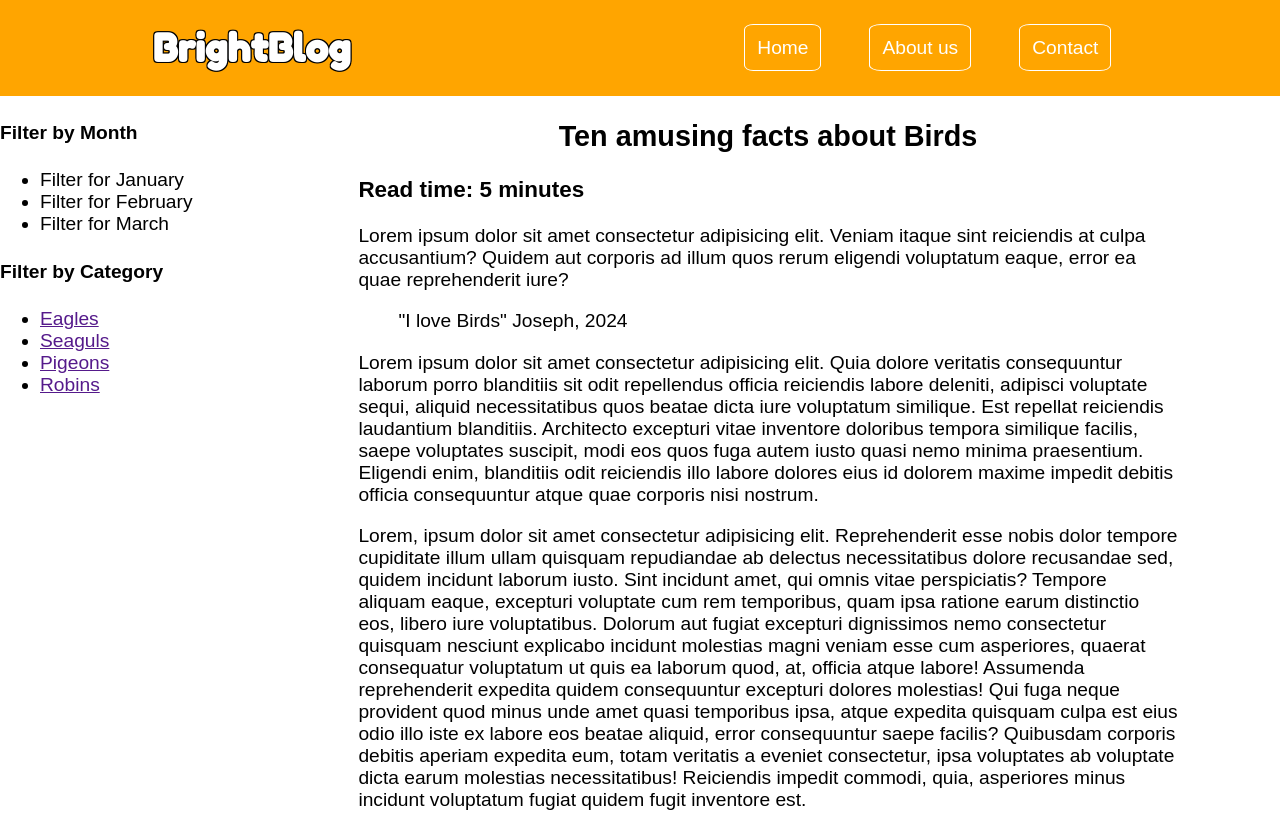
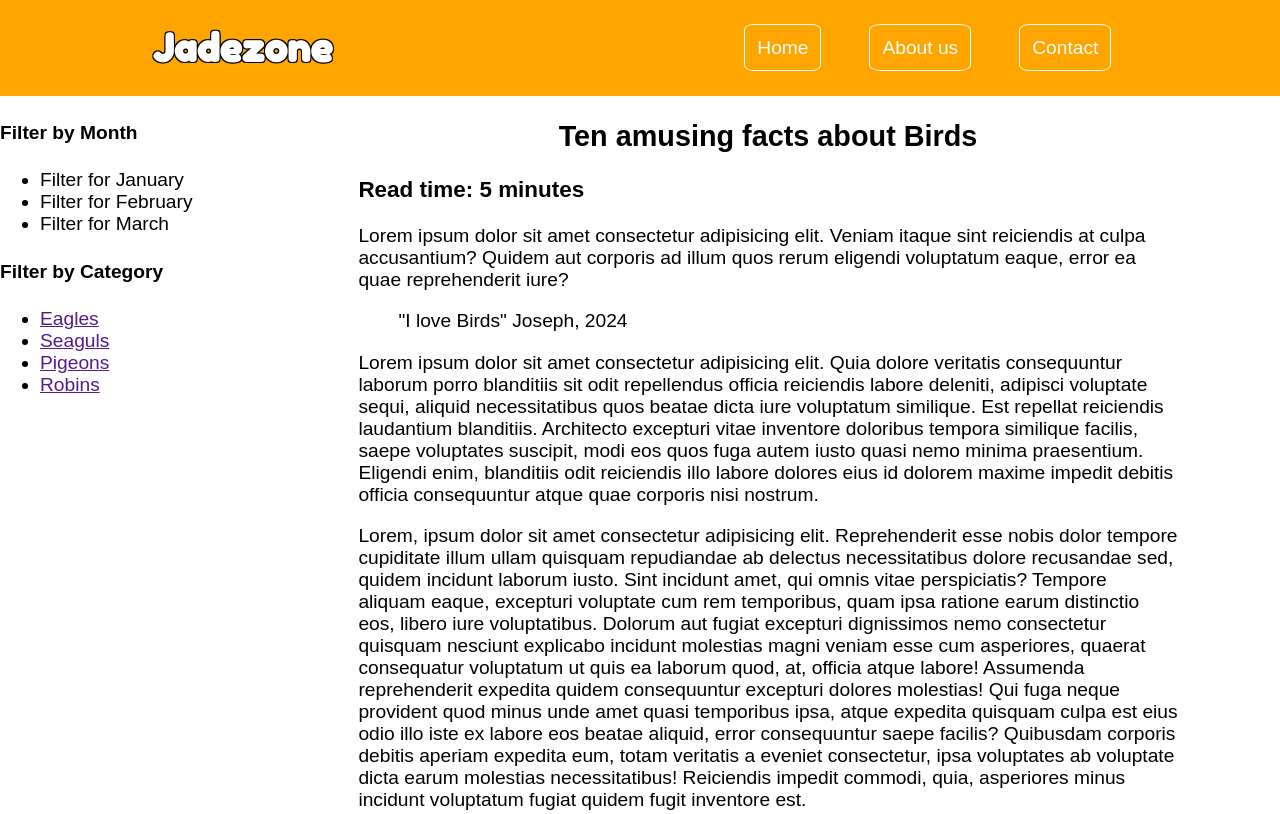
Before and after one commit to Joetier/joetier.github.io, a plain HTML site: page index.html in a window 1280 px wide. Shown: the top 814 px of the page. Drawn offline with Linux system fonts and the light colour scheme; no server answers.

Commit message:
Update index.html

```diff
--- a/index.html
+++ b/index.html
@@ -11,7 +11,7 @@
 <body>
     <header id="main-header">
         <!-- the content of the header goes here -->
-        <h1 id="logo">BrightBlog</h1>
+        <h1 id="logo">Jadezone</h1>
         <nav>
             <ul id="nav-ul">
                 <li><a href=""class="navbutton">Home</a></li>
```
